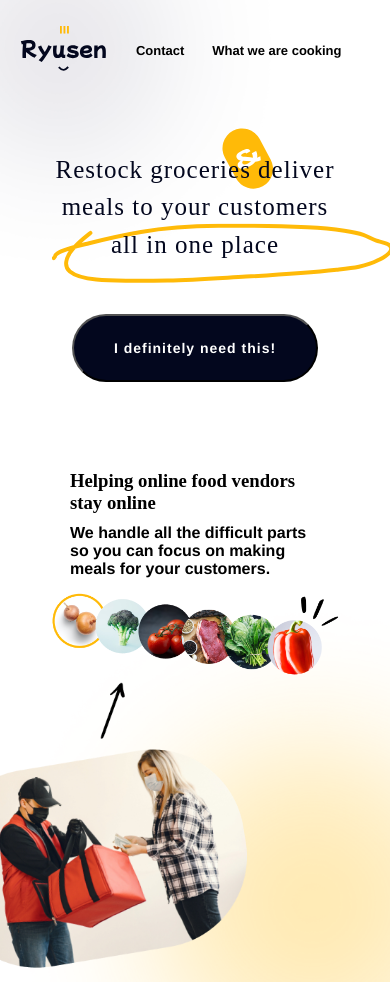
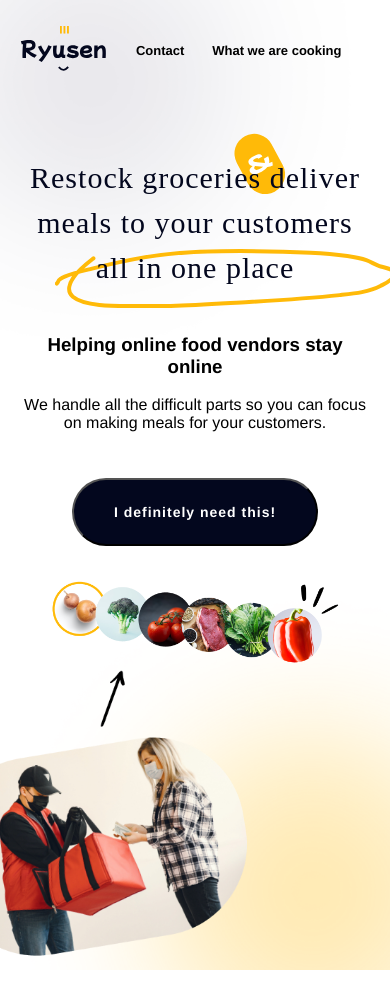
Before and after one commit to tochukwu19/Ryusen, a React (Create React App) app: page / in a window 390 px wide. Built offline with nearby package versions, Linux system fonts and the light colour scheme; a web font is replaced by a local one.

Commit message:
bug fixe

```diff
--- a/src/pages/waitlist.js
+++ b/src/pages/waitlist.js
@@ -31,6 +31,24 @@ export default function Waitlist(props) {
                   data-aos="fade-up"
                   data-aos-duration="2000"
                   data-aos-easing="ease-in-out">Restock groceries <div className='ampersand'>deliver</div><br/> meals to your customers <br/> <div className='scribble'>all in one place</div></h2>
+                  <div className="sup-text">
+                    <h3
+                      // data-aos="fade-up"
+                      //     data-aos-duration="2000"
+                      //     data-aos-easing="ease-in-out"
+                      //     data-aos-delay="500"
+                        >
+                        Helping online food vendors stay online
+                    </h3>
+                    <p
+                      // data-aos="fade-up"
+                      //     data-aos-duration="2000"
+                      //     data-aos-easing="ease-in-out"
+                      //     data-aos-delay="1000"
+                        >
+                        We handle all the difficult parts so you can focus on making meals for your customers.
+                    </p>
+                </div>
                 <button
                     data-aos="fade-up"
                     data-aos-duration="2000"
@@ -43,20 +61,6 @@ export default function Waitlist(props) {
             <footer>
                 <img src={Illustration} className="dispatcher" alt="illustration"/>
                 <div>
-                    <h3 data-aos="fade-up"
-                        data-aos-duration="2000"
-                        data-aos-easing="ease-in-out"
-                        data-aos-delay="500"
-                        >
-                        Helping online food vendors stay online
-                    </h3>
-                    <p  data-aos="fade-up"
-                        data-aos-duration="2000"
-                        data-aos-easing="ease-in-out"
-                        data-aos-delay="1000"
-                        >
-                        We handle all the difficult parts so you can focus on making meals for your customers.
-                    </p>
                     <img src={Vegetables} className="veggieImage" alt="Vegetables"/>
                 </div>
             </footer>
--- a/src/styles/layout.css
+++ b/src/styles/layout.css
@@ -7,6 +7,7 @@ section{
 header{
     width: 100%;
 }
+
 
 main{
     height: 100%;
@@ -81,6 +82,6 @@ header .container{
     }
 
     .gradient{
-        height: 300px !important;
+        height: 350px !important;
     }
 }
--- a/src/styles/waitlist.css
+++ b/src/styles/waitlist.css
@@ -11,15 +11,20 @@
 
 .waitlist-container{
     width: 80%;
-    margin: 30px auto;
+    margin: 0px auto;
     display: flex;
     flex-direction: column;
     justify-content: center;
     align-items: center;
 }
 
+.sup-text{
+    width: 350px;
+    text-align: center;
+}
+
 .waitlist-container h2{
-    font-size: 42.5px;
+    font-size: 40px;
     letter-spacing: 1px;
     line-height: 1.5;
     font-weight: 400;
@@ -60,7 +65,7 @@
     font-size: 14px;
     font-weight: 600;
     letter-spacing: 1px;
-    margin-top: 30px;
+    margin-top: 10px;
     cursor: pointer;
 }
 
@@ -103,7 +108,7 @@ footer div p{
 
 @media only screen and (max-width: 1000px){
     .waitlist-container h2{
-        font-size: 25px;
+        font-size: 30px;
     }
 
     .waitlist-container .ampersand::before{
@@ -112,8 +117,8 @@ footer div p{
 
     .waitlist-container .scribble::before{
         transform: scale(.5);
-        left: -230px;
-        top: -40px;
+        left: -212px;
+        top: -35px;
     }
 }
 
@@ -124,7 +129,7 @@ footer div p{
 
     .waitlist-container{
         width: 90%;
-        margin: 30px auto 100px auto;
+        margin: 30px auto 0px auto;
     }
 
     .waitlist-container button{
@@ -135,7 +140,7 @@ footer div p{
         display: flex;
         flex-direction: column-reverse;
         align-items: center;
-        height: 500px;
+        /* height: 500px; */
     }
 
     footer > div{
```
Also changed, not shown: src/components/layout.js (line endings or trailing spaces), src/images/blueshade.png.
